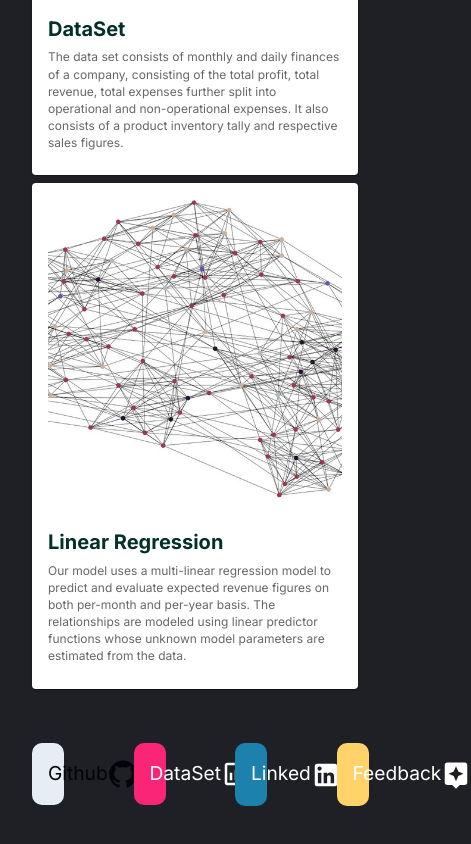
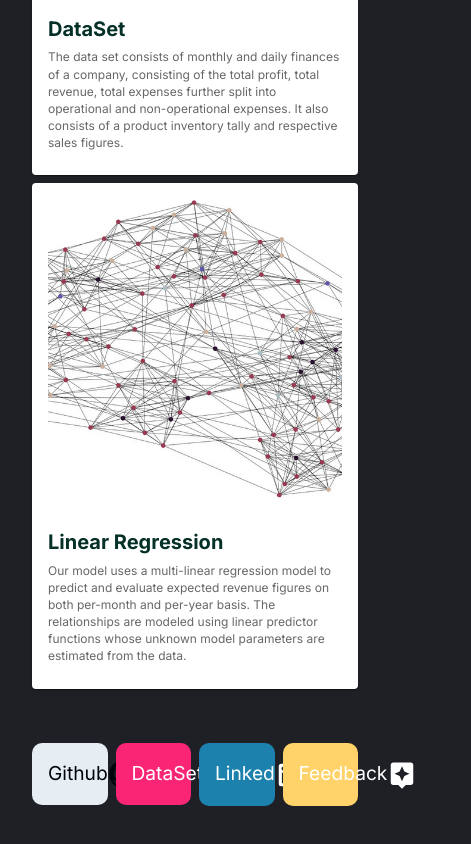
Before and after one commit to curiosityr0ver/Finance-App, a React (Vite) app in the folder client/: page /about in a window 390 px wide. Shown: the part 890-1734 px from the top of the page, 471 px wide, since content can reach past the window. After the commit the page ends 1700 px from the top, so only its background shows below. Built offline with nearby package versions, Linux system fonts and the light colour scheme; no server answers.

Commit message:
mobile-friendly tweaks

```diff
--- a/client/src/scenes/about/index.tsx
+++ b/client/src/scenes/about/index.tsx
@@ -26,7 +26,7 @@ const Dashboard = () => {
                     <CustomCard info={info3} image={Img3} />
                 </Grid>
             </Grid>
-            <Grid container spacing={10}>
+            <Grid container spacing={isAboveMediumScreens ? 10 : 1}>
                 <Grid xs={3}>
                     <CustomButton info={info4} />
                 </Grid>
```
